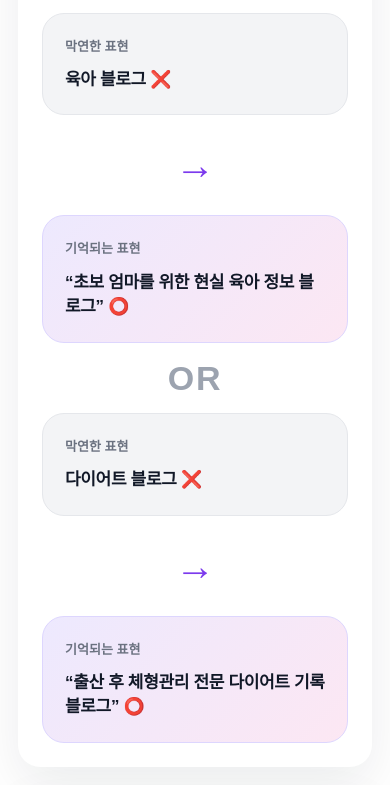
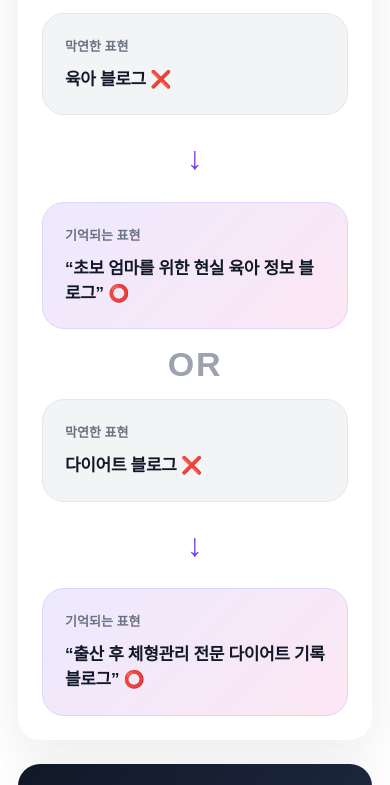
Before and after one commit to yonguih17/thejeongseong, a plain HTML site: page index.html in a window 390 px wide. Shown: the part 2780-3565 px from the top of the page. Drawn offline with Linux system fonts and the light colour scheme; a web font is replaced by a local one.

Commit message:
Update style.css

```diff
--- a/style.css
+++ b/style.css
@@ -1028,8 +1028,18 @@ img {
   }
 
   .compare-arrow {
-    font-size: 40px;
+    font-size: 0; /* 기존 → 숨기기 */
+    display: flex;
+    align-items: center;
+    justify-content: center;
   }
+
+.compare-arrow::after {
+  content: "↓"; /* 모바일용 화살표 */
+  font-size: 32px;
+  color: #7c3aed;
+  font-weight: 800;
+}
 
   .compare-item {
     min-height: auto;
```
